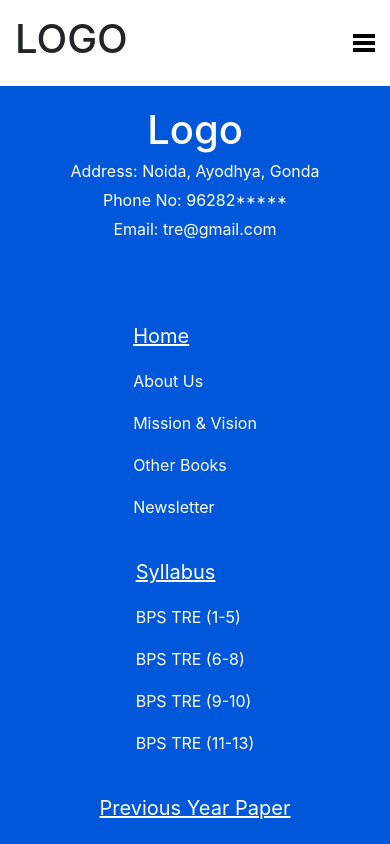
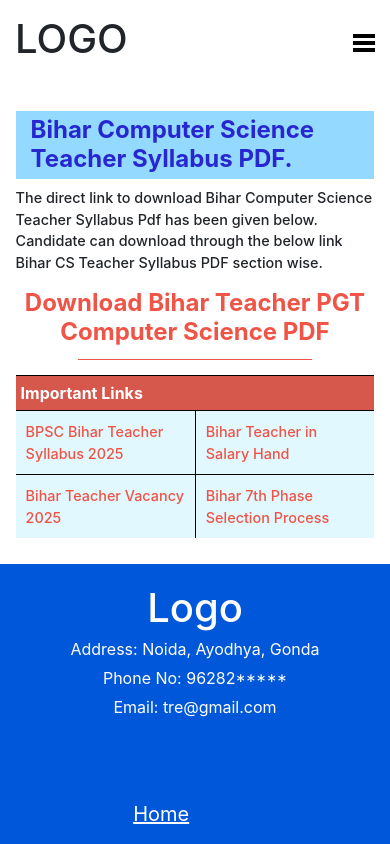
Before and after one commit to Zainabfatima12/trehousingpublications, a Vue app in the folder frontend/: page /syllabus in a window 390 px wide. Shown: the top 844 px of the page. Built offline with nearby package versions, Linux system fonts and the light colour scheme.

Commit message:
Adding Syllabus Comp Of PDF Section

```diff
--- /dev/null
+++ b/frontend/src/components/syllabus/syllabusPdf.vue
@@ -0,0 +1,162 @@
+<template>
+    <div class="box">
+        <h1 class="head-pdf">Bihar Computer Science Teacher Syllabus PDF.</h1>
+        <p class="paragraph-pdf">The direct link to download Bihar Computer Science Teacher Syllabus Pdf has been given
+            below. Candidate can download through the below link Bihar CS Teacher Syllabus PDF section wise.</p>
+        <h3 class="table-head">Download Bihar Teacher PGT Computer Science PDF</h3>
+        <hr class="horiz-line" />
+        <table class="table-data">
+            <tr class="imp-link">
+                <td colspan="2">Important Links</td>
+            </tr>
+            <tr class="rowData">
+                <td>BPSC Bihar Teacher Syllabus 2025</td>
+                <td>Bihar Teacher in Salary Hand</td>
+            </tr>
+            <tr class="rowData">
+                <td>Bihar Teacher Vacancy 2025 </td>
+                <td>Bihar 7th Phase Selection Process</td>
+            </tr>
+        </table>
+    </div>
+</template>
+
+<script>
+export default {
+    name: 'syllbusPdf',
+}
+</script>
+<style scoped>
+/* Default styles */
+.box {
+    padding: 6vh 5vw;
+}
+
+.head-pdf {
+    background-color: #94D9FF;
+    color: rgb(39, 39, 209);
+    padding: 8px 3vw;
+    font-weight: 750;
+    font-size: 2.2vw;
+}
+
+.paragraph-pdf {
+    font-size: 1.2rem;
+    font-weight: 490;
+}
+
+.table-head {
+    margin-bottom: -4px;
+    font-size: 1.5rem;
+    font-weight: bolder;
+    color: #ef5446;
+    /* background: #FF1702; */
+
+    text-align: center;
+}
+
+.horiz-line {
+    width: 60vw;
+    border-color: #ef5446;
+    margin-bottom: 15px;
+}
+
+.table-data {
+    width: 100%;
+    border-collapse: collapse;
+}
+
+.table-data .imp-link td {
+    color: #fff;
+    background-color: #d6574b;
+    font-weight: 700;
+    padding: 5px;
+    font-size: 1.3rem;
+}
+
+.table-data .rowData td {
+    background: #E1F8FF;
+    font-size: 1.2rem;
+    font-weight: 550;
+    padding: 1.3vw;
+    color: #ef5446;
+}
+
+/* Remove outer table border */
+td,
+th {
+    border: 1px solid black;
+}
+
+table tr:first-child th {
+    border-top: none;
+}
+
+table tr:last-child td {
+    border-bottom: none;
+}
+
+table tr td:first-child,
+table tr th:first-child {
+    border-left: none;
+}
+
+table tr td:last-child,
+table tr th:last-child {
+    border-right: none;
+}
+
+/* Responsive Design */
+@media (max-width: 1024px) {
+    .head-pdf {
+        font-size: 2rem;
+    }
+    .paragraph-pdf {
+        font-size: 1.1rem;
+    }
+    .table-data .imp-link td {
+        font-size: 1.2rem;
+    }
+    .table-data .rowData td {
+        font-size: 1.1rem;
+    }
+}
+
+@media (max-width: 768px) {
+    .box {
+        padding: 3vh 4vw;
+    }
+    .head-pdf {
+        font-size: 1.8rem;
+    }
+    .paragraph-pdf {
+        font-size: 1rem;
+    }
+    .table-data .imp-link td {
+        font-size: 1.1rem;
+    }
+    .table-data .rowData td {
+        font-size: 1rem;
+        padding: 15px;
+    }
+}
+
+@media (max-width: 480px) {
+    .head-pdf {
+        font-size: 1.5rem;
+        padding: 5px 15px;
+    }
+    .paragraph-pdf {
+        font-size: 0.9rem;
+    }
+    .table-data .imp-link td {
+        font-size: 1rem;
+        padding: 5px;
+    }
+    .table-data .rowData td {
+        font-size: 0.9rem;
+        padding: 10px;
+    }
+}
+
+</style>
--- a/frontend/src/views/SyllabusView.vue
+++ b/frontend/src/views/SyllabusView.vue
@@ -1,18 +1,19 @@
 <template>
   <Header />
-
+  <syllabusPdf />
   <Footer />
 </template>
 
 <script>
 import Header from "@/components/Homepage/HeaderSec.vue";
 import Footer from "@/components/Homepage/FooterSec.vue";
+import syllabusPdf from "@/components/syllabus/syllabusPdf.vue";
 
 export default {
   name: "SyllabusView",
   components: {
     Header,
-
+    syllabusPdf,
     Footer,
   },
 };
```
